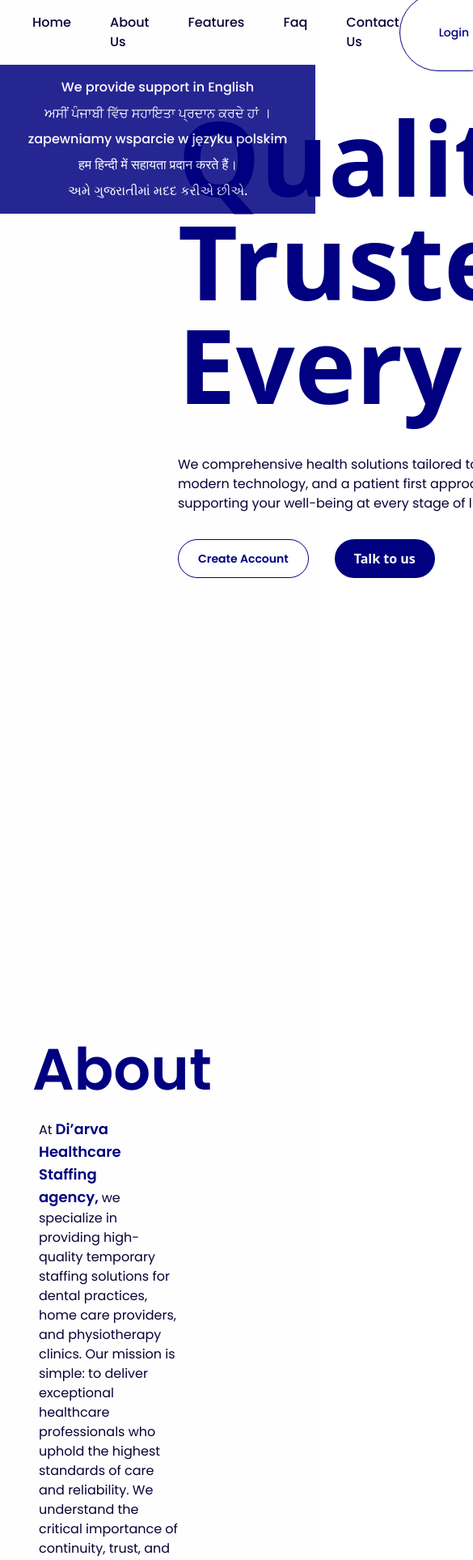
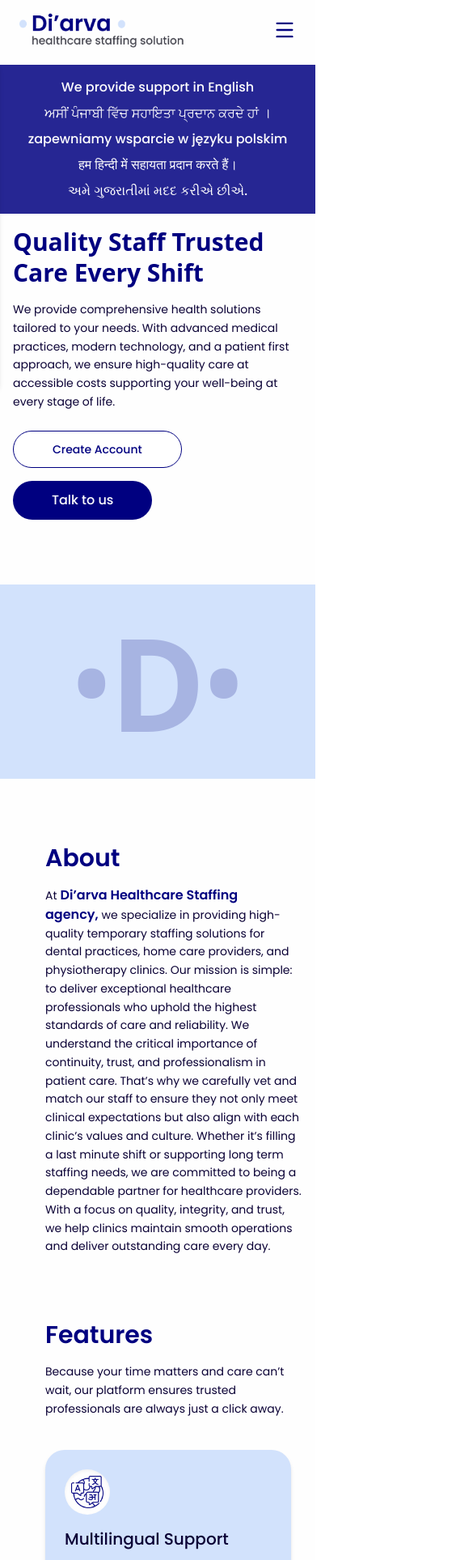
Before and after one commit to Di-arva/Frontend, a React (Vite) app: page / in a window 390 px wide. Shown: the top 1927 px of the page at 81% size, 585 px wide, since content can reach past the window. Built offline with nearby package versions, Linux system fonts and the light colour scheme.

Commit message:
Develop Responsive  Navigation for all devices

```diff
--- a/package.json
+++ b/package.json
@@ -12,6 +12,7 @@
   "dependencies": {
     "@tailwindcss/vite": "^4.1.13",
     "classnames": "^2.5.1",
+    "lucide-react": "^0.544.0",
     "react": "^19.1.1",
     "react-dom": "^19.1.1",
     "react-icons": "^5.5.0",
--- a/src/App.jsx
+++ b/src/App.jsx
@@ -9,7 +9,7 @@ function App() {
   return (
     <>
       <BrowserRouter>
-        <div className="min-h-screen flex flex-col bg-lightbg  ">
+        <div className="min-h-screen flex flex-col bg-lightbg">
           <Navigation />
           <Routes>
             <Route path="/" element={<Homepage />} />
--- a/src/Components/About.jsx
+++ b/src/Components/About.jsx
@@ -1,12 +1,12 @@
 const About = () => {
   return (
-    <div className="my-20" id="aboutus">
-      <h2 className="text-darkblue font-poppins text-7xl font-semibold">
+    <div className="my-20 px-4 md:px-8 lg:px-20" id="aboutus">
+      <h2 className="text-darkblue font-poppins text-3xl sm:text-4xl md:text-5xl lg:text-7xl font-semibold">
         About
       </h2>
-      <p className="font-poppins w-1/2 ml-2 mt-6 text-darkblack">
+      <p className="font-poppins w-full md:w-4/5 lg:w-2/3 xl:w-1/2 mt-4 md:mt-6 text-darkblack text-sm sm:text-base md:text-lg leading-relaxed">
         At
-        <span className="text-darkblue font-semibold text-lg mx-1">
+        <span className="text-darkblue font-semibold text-base sm:text-lg md:text-xl mx-1">
           Di’arva Healthcare Staffing agency,
         </span>
         we specialize in providing high-quality temporary staffing solutions for
--- a/src/Components/Features.jsx
+++ b/src/Components/Features.jsx
@@ -47,27 +47,34 @@ export default function Features() {
   ];
 
   return (
-    <div id="features" className="my-20">
-      <h2 className="text-darkblue font-poppins text-7xl font-semibold">
+    <div id="features" className="my-20 px-4 md:px-8 lg:px-20">
+      <h2 className="text-darkblue font-poppins text-3xl sm:text-4xl md:text-5xl lg:text-7xl font-semibold">
         Features
       </h2>
-      <p className="font-poppins w-1/2  ml-2 mt-6 text-darkblack">
+      <p className="font-poppins w-full md:w-4/5 lg:w-2/3 xl:w-1/2 mt-4 md:mt-6 text-darkblack text-sm sm:text-base md:text-lg leading-relaxed">
         Because your time matters and care can’t wait, our platform ensures
         trusted professionals are always just a click away.
       </p>
-      <div className="flex gap-8 flex-wrap">
+
+      <div className="mt-10 grid gap-6 sm:gap-8 grid-cols-1 sm:grid-cols-2 lg:grid-cols-3">
         {features.map((feature) => (
           <div
             key={feature.id}
-            className="bg-lightblue px-6 py-4 w-76 h-80 rounded-4xl flex flex-col mt-2"
+            className="bg-lightblue px-6 py-6 w-76 h-80 rounded-3xl flex flex-col shadow-md"
           >
-            <div className="bg-lightbg w-14  p-2 rounded-full flex justify-center shadow-inner ">
-              <img className="w-14 " src={feature.icon} alt="" />
+            <div className="bg-lightbg w-14 h-14 p-2 rounded-full flex justify-center items-center shadow-inner">
+              <img
+                className="w-10 h-10"
+                src={feature.icon}
+                alt={feature.title}
+              />
             </div>
-            <h2 className="font-poppins text-4xl w-1/2 my-4 font-medium text-darkblack">
+            <h2 className="font-poppins text-xl sm:text-2xl md:text-3xl my-4 font-medium text-darkblack">
               {feature.title}
             </h2>
-            <p className="font-poppins text-md font-normal ">{feature.desc}</p>
+            <p className="font-poppins text-sm sm:text-base md:text-md font-normal">
+              {feature.desc}
+            </p>
           </div>
         ))}
       </div>
--- a/src/Components/Hero.jsx
+++ b/src/Components/Hero.jsx
@@ -1,36 +1,43 @@
-import StickyLabel from "./StickyLabel";
+import Button from "./Button";
 
 const Hero = () => {
   return (
-    <div id="home" className="mb-20">
-      <div className="flex ml-55">
-        <div className="flex flex-col z-10 justify-center h-screen ">
-          <h1 className="text-9xl font-bold text-darkblue">
-            Quality staff Trusted care Every shift
+    <div id="home" className="mt-60 sm:mt-80 md:mt-0">
+      <div className="flex flex-col md:flex-row items-center md:items-stretch">
+        {/* Left Content */}
+        <div className="flex flex-col z-10 justify-center h-auto md:h-screen px-4 sm:px-8 md:px-0 py-10 md:py-0 max-w-2xl lg:max-w-3xl">
+          <h1 className="text-3xl sm:text-5xl md:text-6xl lg:text-8xl xl:text-9xl font-bold text-darkblue leading-tight">
+            Quality Staff <br className="hidden sm:block" />
+            Trusted Care <br className="hidden sm:block" />
+            Every Shift
           </h1>
-          <p className="font-poppins w-200 mt-12 text-darkblack">
-            We comprehensive health solutions tailored to your needs. With
-            advanced medical practices, modern technology, and a patient first
-            approach, we ensure high-quality care at accessible costs supporting
-            your well-being at every stage of life.
+
+          <p className="font-poppins w-full md:w-4/5 lg:w-3/5 mt-4 sm:mt-6 md:mt-8 lg:mt-12 text-darkblack text-sm sm:text-base md:text-lg lg:text-xl leading-relaxed">
+            We provide comprehensive health solutions tailored to your needs.
+            With advanced medical practices, modern technology, and a patient
+            first approach, we ensure high-quality care at accessible costs
+            supporting your well-being at every stage of life.
           </p>
-          <div className="flex mt-8 gap-8">
-            <button className="bg-white text-sm  font-poppins text-darkblue border border-darkblue px-6 py-3 font-semibold rounded-full  hover:cursor-pointer">
+
+          <div className="flex mt-6 md:mt-8 gap-4 md:gap-6 lg:gap-8 flex-wrap">
+            <Button variant="light" size="md">
               Create Account
-            </button>
-            <button className="bg-darkblue text-lightbg px-6 py-3 rounded-full font-semibold hover:cursor-pointer">
+            </Button>
+            <Button variant="dark" size="md">
               Talk to us
-            </button>
+            </Button>
           </div>
         </div>
-        <div className="flex w-full -ml-90 bg-lightblue">
-          <div className="text-[650px] -mr-30 font-bold  items-center  text-darkblue opacity-20 ">
+
+        {/* Right Decorative Background */}
+        <div className="flex w-full md:flex-1 justify-center md:justify-start mt-10 md:mt-0 bg-lightblue relative overflow-hidden">
+          <div className="text-[120px] sm:text-[200px] md:text-[300px] lg:text-[500px] xl:text-[650px] font-bold text-darkblue opacity-20 -mr-2 md:-mr-10 flex items-center">
             •
           </div>
-          <div className="text-[750px] font-bold justify-center items-center flex text-darkblue opacity-20 ml-30">
+          <div className="text-[160px] sm:text-[250px] md:text-[400px] lg:text-[600px] xl:text-[750px] font-bold text-darkblue opacity-20 ml-2 md:ml-10 flex justify-center items-center">
             D
           </div>
-          <div className="text-[650px] font-bold  items-center  text-darkblue opacity-20 ">
+          <div className="text-[120px] sm:text-[200px] md:text-[300px] lg:text-[500px] xl:text-[650px] font-bold text-darkblue opacity-20 flex items-center">
             •
           </div>
         </div>
--- a/src/Components/Navigation.jsx
+++ b/src/Components/Navigation.jsx
@@ -1,35 +1,42 @@
+import { useState } from "react";
 import Logo from "/Logo.png";
 import StickyLabel from "./StickyLabel";
 import Button from "./Button";
 import { HashLink } from "react-router-hash-link";
 import { useLocation, useNavigate } from "react-router-dom";
+import { Menu, X } from "lucide-react";
 
-// Helper function to create the common `li` className string
 const getNavLinkClassName = (isActive) =>
   `relative font-poppins font-medium text-md
     after:content-[''] after:absolute after:h-0.5 after:bg-blue-800 after:bottom-0 after:transition-all after:duration-300
-    hover:after:w-full hover:after:left-0 hover:text-darkblue
+    hover:text-darkblue
     ${
       isActive
-        ? "text-darkblue after:w-full after:left-0"
-        : "text-darkblack after:w-0 after:left-1/2"
+        ? "text-darkblue after:left-0 lg:after:w-full after:w-14"
+        : "text-darkblack after:left-1/2 after:w-0 hover:after:w-14 lg:hover:after:w-full hover:after:left-0"
     }`;
 
 const Navigation = () => {
   const location = useLocation();
   const navigate = useNavigate();
+  const [isOpen, setIsOpen] = useState(false);
+
+  const toggleMenu = () => setIsOpen(!isOpen);
 
   return (
     <>
-      <nav className="fixed w-full h-20 z-30 bg-lightbg flex justify-around items-center px-10">
+      <nav className="fixed w-full h-20 z-30 bg-lightbg flex justify-between items-center px-6 lg:px-10">
+        {/* Logo */}
         <div>
           <img
-            className="w-3xs"
+            className="w-52"
             src={Logo}
             alt="Di'arva text in dark blue colour with healthcare staffing solution text at bottom"
           />
         </div>
-        <ul className="flex gap-12">
+
+        {/* Desktop Nav (Large screens) */}
+        <ul className="hidden xl:flex gap-12">
           <li className={getNavLinkClassName(location.hash === "#home")}>
             <HashLink smooth to="#home">
               Home
@@ -56,13 +63,87 @@ const Navigation = () => {
             </HashLink>
           </li>
         </ul>
-        <div className="flex gap-8">
+
+        {/* Desktop Buttons */}
+        <div className="hidden xl:flex gap-6">
           <Button variant="light" size="md" onClick={() => navigate("/login")}>
             Login
           </Button>
           <Button variant="dark" size="md">
-            Talk to us
+            Create Account
           </Button>
+        </div>
+
+        {/* Mobile / iPad Burger Icon */}
+        <div className="xl:hidden">
+          <button
+            className="hover:cursor-pointer"
+            onClick={toggleMenu}
+            aria-label="Toggle menu"
+          >
+            {isOpen ? (
+              <X size={28} className="text-darkblue" />
+            ) : (
+              <Menu size={28} className="text-darkblue" />
+            )}
+          </button>
+        </div>
+
+        {/* Mobile / Tablet Dropdown with Slide Animation */}
+        <div
+          className={`fixed top-20 left-0 w-full flex justify-center lg:hidden transform transition-transform duration-300 ease-in-out ${
+            isOpen ? "translate-x-0" : "-translate-x-full"
+          }`}
+        >
+          <div className="bg-lightbg shadow-md  w-full py-6 px-6 flex flex-col gap-6">
+            <ul className="flex flex-col gap-6">
+              <li className={getNavLinkClassName(location.hash === "#home")}>
+                <HashLink smooth to="#home" onClick={toggleMenu}>
+                  Home
+                </HashLink>
+              </li>
+              <li className={getNavLinkClassName(location.hash === "#aboutus")}>
+                <HashLink smooth to="#aboutus" onClick={toggleMenu}>
+                  About Us
+                </HashLink>
+              </li>
+              <li
+                className={getNavLinkClassName(location.hash === "#features")}
+              >
+                <HashLink smooth to="#features" onClick={toggleMenu}>
+                  Features
+                </HashLink>
+              </li>
+              <li className={getNavLinkClassName(location.hash === "#faq")}>
+                <HashLink smooth to="#faq" onClick={toggleMenu}>
+                  Faq
+                </HashLink>
+              </li>
+              <li
+                className={getNavLinkClassName(location.hash === "#contactus")}
+              >
+                <HashLink smooth to="#contactus" onClick={toggleMenu}>
+                  Contact Us
+                </HashLink>
+              </li>
+            </ul>
+
+            <div className="flex flex-col gap-4">
+              <Button
+                variant="light"
+                size="md"
+                onClick={() => {
+                  navigate("/login");
+                  toggleMenu();
+                }}
+              >
+                Login
+              </Button>
+              <Button variant="dark" size="md">
+                Create Account
+              </Button>
+            </div>
+          </div>
         </div>
       </nav>
       <StickyLabel />
```
Also changed, not shown: src/Components/Contact.jsx (+37 -29 lines), src/Components/Faq.jsx (+19 -16 lines), 1 other file (tests, documents, lock files or other folders).
